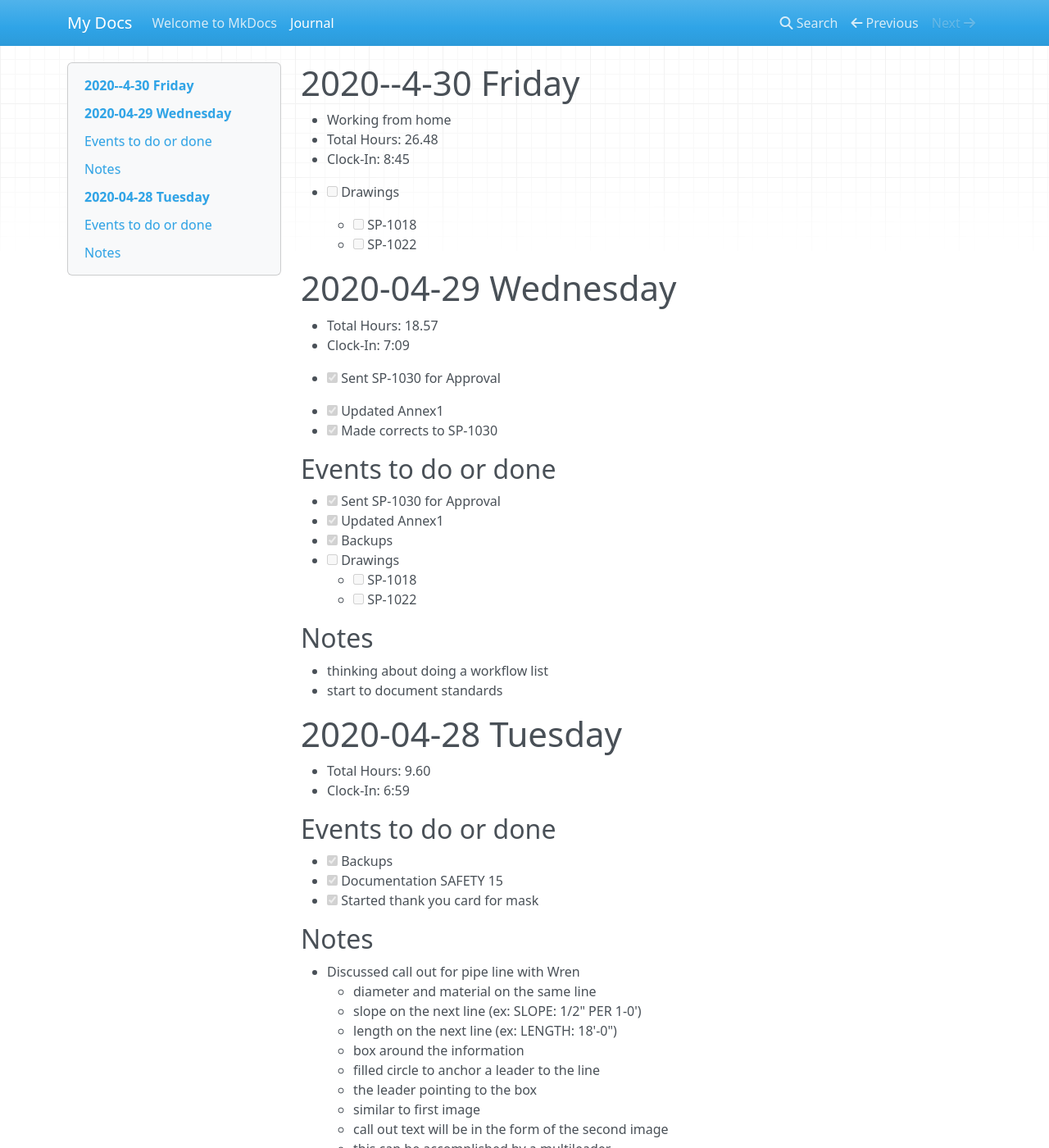
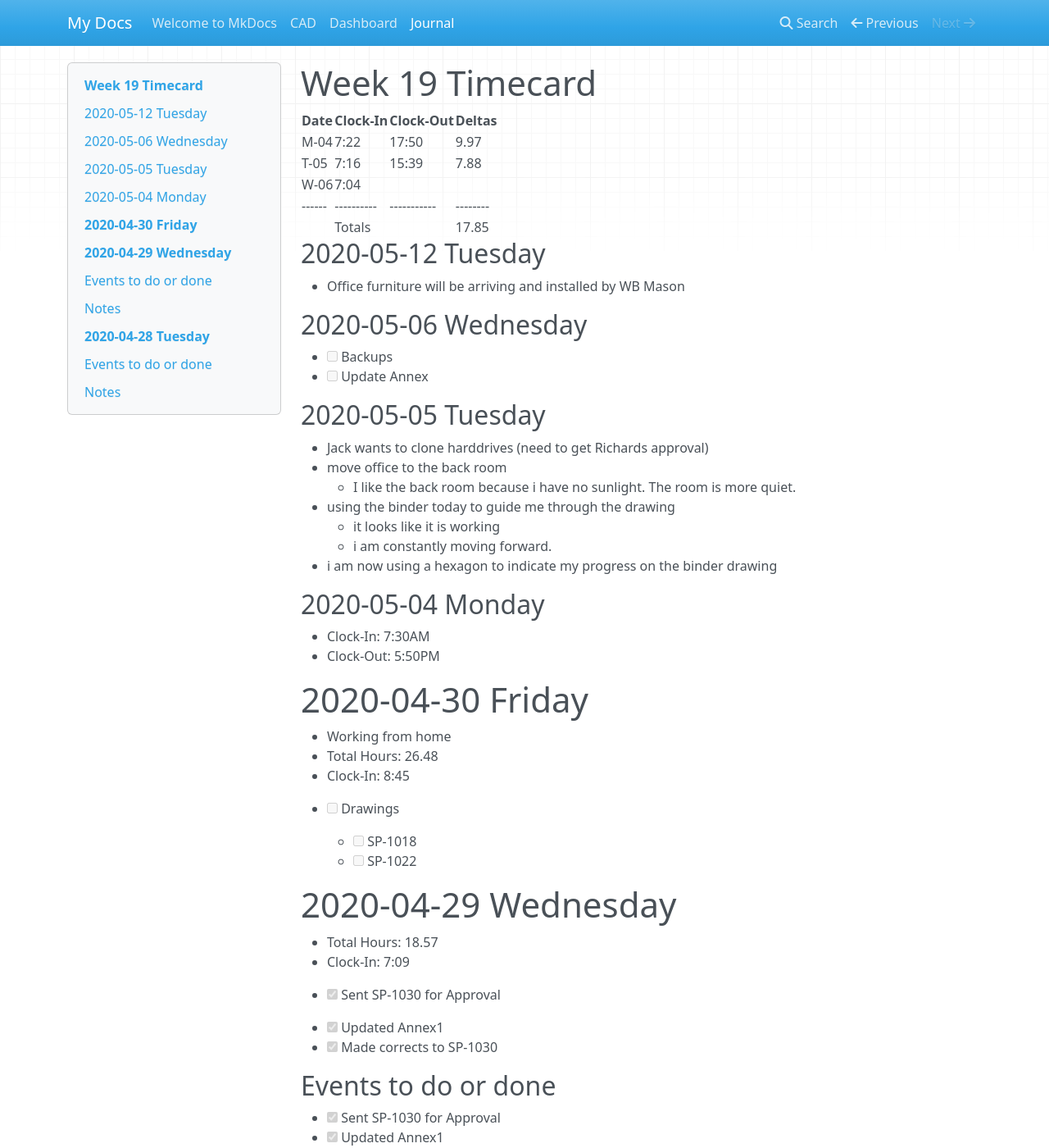
Before and after one commit to linux478/notebook, an MkDocs documentation site: the page built from docs/journal.md, in a window 1280 px wide and 1400 px high. Shown: the whole window at 82% size. Built offline with MkDocs 1.6.1, drawn with Linux system fonts in a browser that asks for light colours; nearby versions of some CDN libraries.

Commit message:
Just adding all the change and new files

```diff
--- /dev/null
+++ b/docs/cad.md
@@ -0,0 +1,5 @@
+---
+title: CAD
+---
+
+## TEXT STYLES
--- a/docs/journal.md
+++ b/docs/journal.md
@@ -1,7 +1,40 @@
 ---
 title: Journal
 ---
-# 2020--4-30 Friday
+# Week 19 Timecard
+
+| Date | Clock-In | Clock-Out | Deltas |
+|------|----------|-----------|--------|
+| M-04 |  7:22    | 17:50     |  9.97  |
+| T-05 |  7:16    | 15:39     |  7.88  |
+| W-06 |  7:04    |           |        |
+|------|----------|-----------|--------|
+|      | Totals   |           | 17.85  |
+
+## 2020-05-12 Tuesday
+
+- Office furniture will be arriving and installed by WB Mason
+
+## 2020-05-06 Wednesday
+
+- [ ] Backups
+- [ ] Update Annex
+
+## 2020-05-05 Tuesday
+
+- Jack wants to clone harddrives (need to get Richards approval)
+- move office to the back room
+    - I like the back room because i have no sunlight.  The room is more quiet.
+- using the binder today to guide me through the drawing
+    - it looks like it is working
+    - i am constantly moving forward.
+- i am now using a hexagon to indicate my progress on the binder drawing
+
+## 2020-05-04 Monday
+- Clock-In:  7:30AM
+- Clock-Out: 5:50PM
+
+# 2020-04-30 Friday
 
 - Working from home
 - Total Hours: 26.48
--- a/todo.txt
+++ b/todo.txt
@@ -27,12 +27,12 @@
 2020-06-11 Check on link to SP-1028 +Annex +SP-1018 @autocad @finalreview
 2020-06-11 Review +Annex +SP-1022 @autocad due:2020-06-30
 2020-06-11 Review +Annex +SP-1029 @autocad due:2020-06-30
-x 2020-06-11 2020-06-11 Corp finished successfully +backups @backups
-x 2020-06-11 2020-06-11 E-mail Backup Finished +backups @e-mail
-x 2020-06-11 2020-06-11 GMP finished successfully +backups @backups
 x 2020-06-11 2020-06-11 5 minutes of fitness +fitness @work
 x 2020-06-11 2020-06-11 Add page reference down +standards +blocks @autocad
 x 2020-06-11 2020-06-11 Add page reference left +standards +blocks @autocad
 x 2020-06-11 2020-06-11 Add page reference right +standards +blocks @autocad
 x 2020-06-11 2020-06-11 Add page reference up +standards +blocks @autocad
+x 2020-06-11 2020-06-11 Corp finished successfully +backups @backups
+x 2020-06-11 2020-06-11 E-mail Backup Finished +backups @e-mail
+x 2020-06-11 2020-06-11 GMP finished successfully +backups @backups
 x 2020-06-11 2020-06-11 Pipe call arrowhead size = .35 +standards +leaders @autocad
```
Also changed, not shown: docs/dashboard.md (added, +16 -0 lines), 1 other file.
